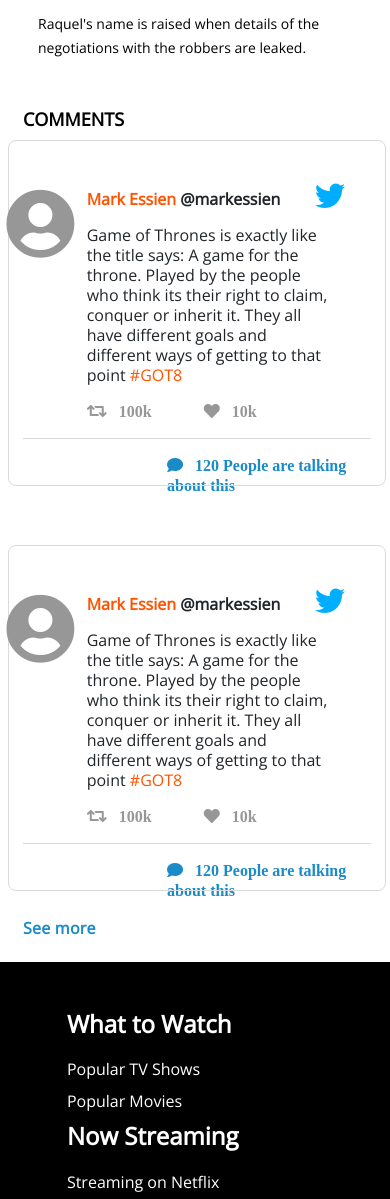
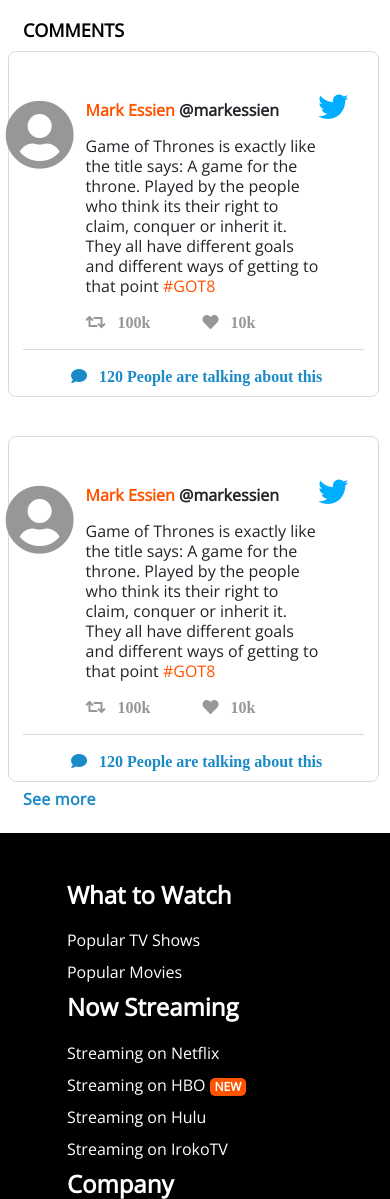
Before and after one commit to phiiileo/tifi.tv, a PHP site: page /series_single.php in a window 390 px wide. Shown: the part 3905-5104 px from the top of the page. Run offline with PHP 8.4, Linux system fonts and the light colour scheme; style sheets or scripts are compiled from the project's sources; some libraries are stand-ins or nearby versions.

Commit message:
movie and series page fix

```diff
--- a/components/tweets.php
+++ b/components/tweets.php
@@ -4,9 +4,10 @@
 </head>
 
 <body>
-    <section class="container">
+    <section class="container tweet_box p-0">
         <section class="tweet_container_box">
-            <section class="tweet_header py-3">
+             <p onclick="toggleModal()" class="close">&times;</p>
+       <section class="tweet_header py-3">
                 <p>COMMENTS</p>
                 <h5 class="tweet_nav">
                     <a href="#" class="active mr-3">POPULAR</a>
--- a/css/scss/series_single.scss
+++ b/css/scss/series_single.scss
@@ -197,10 +197,10 @@
       }
       ul.list-unstyled {
         width: 100%;
-        background-color: rgb(223, 215, 215);
+        background-color: rgba(223, 215, 215, 0.342);
 
         li {
-          border: 1px solid rgb(182, 173, 173);
+          border: 1px solid rgba(182, 173, 173, 0.438);
           border-right: none;
           border-left: none;
         }
@@ -212,12 +212,14 @@
 
     .episode_thriller {
       width: 100%;
+
       &_item {
         width: 100%;
         height: auto;
         iframe {
           width: 100%;
           height: auto;
+          border: none;
         }
         span a {
           font-weight: 600;
@@ -239,6 +241,8 @@
       }
     }
     .comment_container {
+      position: relative;
+      width: 98%;
       h3 {
         font-weight: 600;
         font-size: 18px;
@@ -252,7 +256,7 @@
 
         .fa-twitter {
           position: absolute;
-          right: 40px;
+          right: 30px;
           top: 40px;
           color: #00aeff;
           font-size: 30px;
@@ -291,6 +295,7 @@
       }
       .gists {
         border-top: 1px solid $badge_color;
+        position: relative;
         div {
           font-weight: 600;
           font-size: 16px;
@@ -300,10 +305,12 @@
       }
       .see_more {
         font-weight: 600;
+        width: 100px;
         font-size: 16px;
         line-height: 20px;
         letter-spacing: 0.233333px;
         color: #1b8bc8;
+        cursor: pointer;
       }
     }
   }
--- a/css/scss/tweets.scss
+++ b/css/scss/tweets.scss
@@ -1,9 +1,29 @@
 @import "config";
 
+.tweet_box {
+  background-color: white;
+  top: 10vh;
+  z-index: 99;
+  position: absolute;
+  display: none;
+  top: -5px;
+  overflow-y: scroll;
+  overflow-x: hidden;
+  height: 100%;
+  width: 100%;
+
+  .close {
+    font-size: 35px;
+    color: red;
+    cursor: pointer;
+  }
+}
 .tweet_container_box {
   min-width: 320px;
   max-width: 700px;
+  margin: 0 auto;
   color: #332f30;
+
 
   .tweet_header {
     background: #e7e6e6;
@@ -56,7 +76,7 @@
       }
       &_act {
           position: absolute;
-          top: 20px;
+          top: 45px;
           right: 20px;
         span {
           color: #1b8bc8;
--- a/css/series_single.css
+++ b/css/series_single.css
@@ -256,11 +256,11 @@
 
 .page_body .main_container section.seasons ul.list-unstyled {
   width: 100%;
-  background-color: #dfd7d7;
+  background-color: rgba(223, 215, 215, 0.342);
 }
 
 .page_body .main_container section.seasons ul.list-unstyled li {
-  border: 1px solid #b6adad;
+  border: 1px solid rgba(182, 173, 173, 0.438);
   border-right: none;
   border-left: none;
 }
@@ -281,6 +281,7 @@
 .page_body .main_container .episode_thriller_item iframe {
   width: 100%;
   height: auto;
+  border: none;
 }
 
 .page_body .main_container .episode_thriller_item span a {
@@ -304,6 +305,11 @@
   line-height: 20px;
 }
 
+.page_body .main_container .comment_container {
+  position: relative;
+  width: 98%;
+}
+
 .page_body .main_container .comment_container h3 {
   font-weight: 600;
   font-size: 18px;
@@ -318,7 +324,7 @@
 
 .page_body .main_container .comment_container .comment .fa-twitter {
   position: absolute;
-  right: 40px;
+  right: 30px;
   top: 40px;
   color: #00aeff;
   font-size: 30px;
@@ -355,6 +361,7 @@
 
 .page_body .main_container .comment_container .gists {
   border-top: 1px solid #dadada;
+  position: relative;
 }
 
 .page_body .main_container .comment_container .gists div {
@@ -366,10 +373,12 @@
 
 .page_body .main_container .comment_container .see_more {
   font-weight: 600;
+  width: 100px;
   font-size: 16px;
   line-height: 20px;
   letter-spacing: 0.233333px;
   color: #1b8bc8;
+  cursor: pointer;
 }
 
 @media screen and (min-width: 992px) {
--- a/css/tweets.css
+++ b/css/tweets.css
@@ -51,9 +51,29 @@
   color: #FF5300;
 }
 
+.tweet_box {
+  background-color: white;
+  top: 10vh;
+  z-index: 99;
+  position: absolute;
+  display: none;
+  top: -5px;
+  overflow-y: scroll;
+  overflow-x: hidden;
+  height: 100%;
+  width: 100%;
+}
+
+.tweet_box .close {
+  font-size: 35px;
+  color: red;
+  cursor: pointer;
+}
+
 .tweet_container_box {
   min-width: 320px;
   max-width: 700px;
+  margin: 0 auto;
   color: #332f30;
 }
 
@@ -114,7 +134,7 @@
 
 .tweet_container_box .tweet_body .tweet_sender_act {
   position: absolute;
-  top: 20px;
+  top: 45px;
   right: 20px;
 }
 
--- a/index.php
+++ b/index.php
@@ -17,6 +17,7 @@
 </head>
 
 <body>
+    <a href="donepages.php">Check other pages</a>
     <?php include "components/site_header.php" ?>
     <main class="container py-md-0">
         <section class="row row1 mb-5 mx-0 px-0">
--- a/series_single.php
+++ b/series_single.php
@@ -18,9 +18,11 @@
 
 <body>
     <?php include "components/site_header.php" ?>
+
     <main>
         <section class="page_header border border-dark">
-            <section class="container">
+           <section class="container">
+
                 <article class="page_header_content">
                     <div class="vote_number">
                         <p class="font-weight-bold mb-n1">4/5</p>
@@ -97,8 +99,8 @@
                                 <p>Nairobi (Agata Jimenez)</p>
                             </article>
                         </div>
-                        <div class="border border-top-dark mt-3 pt-3">
-                            <p class="font-weight-bold">See 3 more <i class="fas fa-angle-down"></i></p>
+                        <div class=" mt-3 pt-3">
+                            <a class="font-weight-bold" href="#">See 3 more <i class="fas fa-angle-down"></i></a>
                         </div>
                     </section>
                 </div>
@@ -115,10 +117,10 @@
                             stands between the realms of men and the icy horrors beyond.
                         </p>
                         <p class="mb-0 mt-5">
-                            <a href="" class="active py-2 px-4 ml-0 mr-3 "> <i class="fa fa-check"> </i> MARK AS
+                            <a href="" class="active py-2 px-4 ml-0 mr-5 "> <i class="fa fa-check"> </i> MARK AS
                                 SEEN</a>
-                            <a href="" class=" py-2 px-4  mx-3"> <i class="far fa-comment"> </i> ADD COMMENT</a>
-                            <a href="" class=" py-2 px-4 mx-3"> <i class="fas fa-share-alt"> </i> SHARE</a>
+                            <a href="" class=" py-2 px-4 ml-0 mr-5"> <i class="far fa-comment"> </i> ADD COMMENT</a>
+                            <a href="" class=" py-2 px-4 ml-0 "> <i class="fas fa-share-alt"> </i> SHARE</a>
                             <!-- <a href="" class="active"><i class="fa fa-mark ">MARK AS SEEN</i></a>
                             <a href=""></a><i class="fa fa-comment"></i>ADD COMMENT</a>
                             <a href=""><i class="fa fa-share"></i>SHARE</a> -->
@@ -171,8 +173,8 @@
                         </ul>
                     </section>
 
-                    <section class="episode_thriller row mx-0 my-5">
-                        <div class="episode_thriller_item col-sm-6 col-md-12 col-lg-6 px-0">
+                    <section class="episode_thriller row mx-0 my-5 px-0 ">
+                        <div class="episode_thriller_item col-sm-6 col-md-12 col-lg-6 pl-0">
                             <iframe src="https://www.youtube.com/embed/zkhUealkTc8/">
                             </iframe>
                             <span>
@@ -183,7 +185,7 @@
                             <p>S08 E07 <a>Caballo de Troya</a></p>
                             <a href="" class="trailer_text">The press decide to blame Inspector Murillo for the shooting of Arturo.</a>
                         </div>
-                        <div class="episode_thriller_item col-sm-6 col-md-12 col-lg-6">
+                        <div class="episode_thriller_item col-sm-6 col-md-12 col-lg-6 pr-0">
                             <iframe src="https://www.youtube.com/embed/zkhUealkTc8/" frameborder="0">
 
                             </iframe>
@@ -200,6 +202,8 @@
                     </section>
 
                     <section class="comment_container">
+                    <?php include "components/tweets.php"?>
+
                         <h3>COMMENTS</h3>
                         <div>
                         <section class="comment row py-5 px-0">
@@ -221,8 +225,8 @@
                             </article>
 
                         </section>
-                         <div class="gists mt-n5 pl-5 ml-0">
-                                <div class="fa fa-comment ml-5 pl-5 pt-3"> &nbsp; 120 People are talking about this</div>
+                         <div class="gists mt-n5 pl-lg-5 ml-0">
+                                <div class="fa fa-comment ml-5 pl-sm-4 pt-3"> &nbsp; 120 People are talking about this</div>
                             </div>
                         </div>
                         <div class="pt-5">
@@ -245,10 +249,11 @@
                             </article>
 
                         </section>
-                        <div class="gists mt-n5 pl-5  ml-n0">
-                                <div class="fa fa-comment ml-5 pl-5 pt-3"> &nbsp; 120 People are talking about this</div>
+                        <div class="gists mt-n5 pl-lg-5  ml-0">
+                                <div class="fa fa-comment ml-5 pl-sm-4 pt-3"> &nbsp; 120 People are talking about this</div>
                         </div>
-                        <p class="pt-3 see_more">See more</p>
+
+                        <p class="pt-3 see_more" onclick="toggleModal()">See more</p>
                         </div>
                     </section>
                 </div>
@@ -259,5 +264,10 @@
     </main>
     <?php include "components/site_footer.php" ?>
 </body>
-
+<script>
+ let toggleModal = () => {
+    $(".tweet_box").toggle();
+    console.log ()
+ }
+</script>
 </html>
```
Also changed, not shown: donepages.php (+7 -7 lines), movies_single.php (+17 -11 lines), settings.php (+5 -5 lines), 2 other files.
